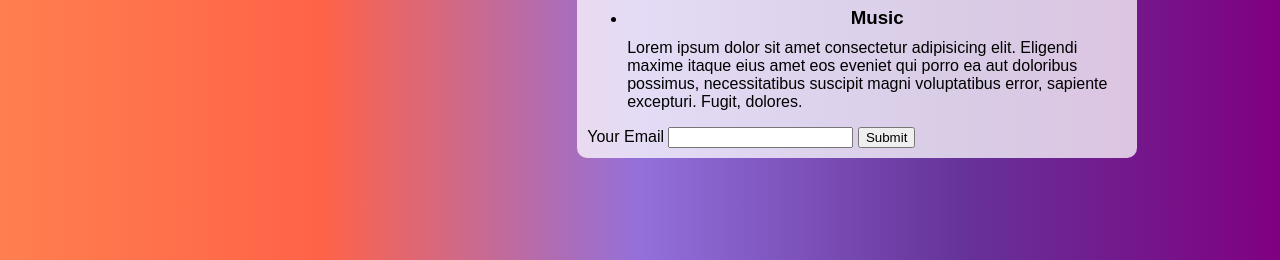
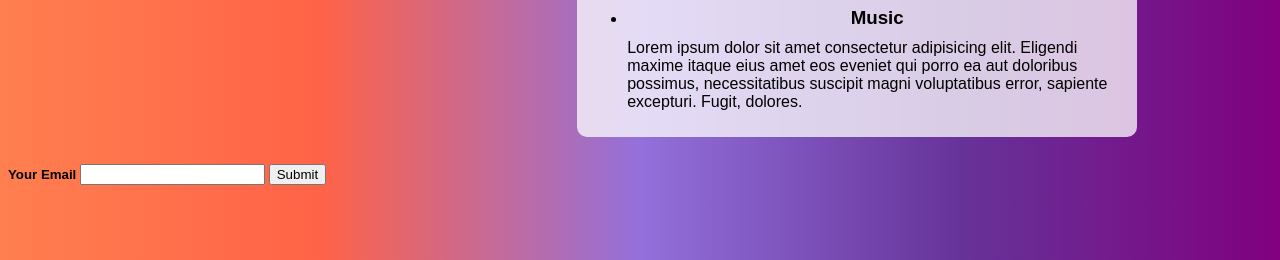
Before and after one commit to talafakhouri/portfolio-final-project, a plain HTML site: page index.html in a window 1280 px wide. Shown: the part 556-816 px from the top of the page. Drawn offline with Linux system fonts and the light colour scheme.

Commit message:
Update index.html

```diff
--- a/index.html
+++ b/index.html
@@ -38,14 +38,14 @@
             <p>Lorem ipsum dolor sit amet consectetur adipisicing elit. Eligendi maxime itaque eius amet eos eveniet qui porro ea aut doloribus possimus, necessitatibus suscipit magni voluptatibus error, sapiente excepturi. Fugit, dolores.</p>
         </li>
     </ul>
-
-    <form action="https://formspree.io/f/YOUR_EMAIL" method="post">
-        <label for="email">Your Email</label>
-        <input name="Email" id="email" type="email">
-        <button type="submit">Submit</button>
-      </form>
-
 </div>
 </main>
+
+<h5>
+    <form action="https://formspree.io/f/YOUR_EMAIL" method="post">
+    <label for="email">Your Email</label>
+    <input name="Email" id="email" type="email">
+    <button type="submit">Submit</button>
+  </form></h5>
 </body>
 </html>
```
